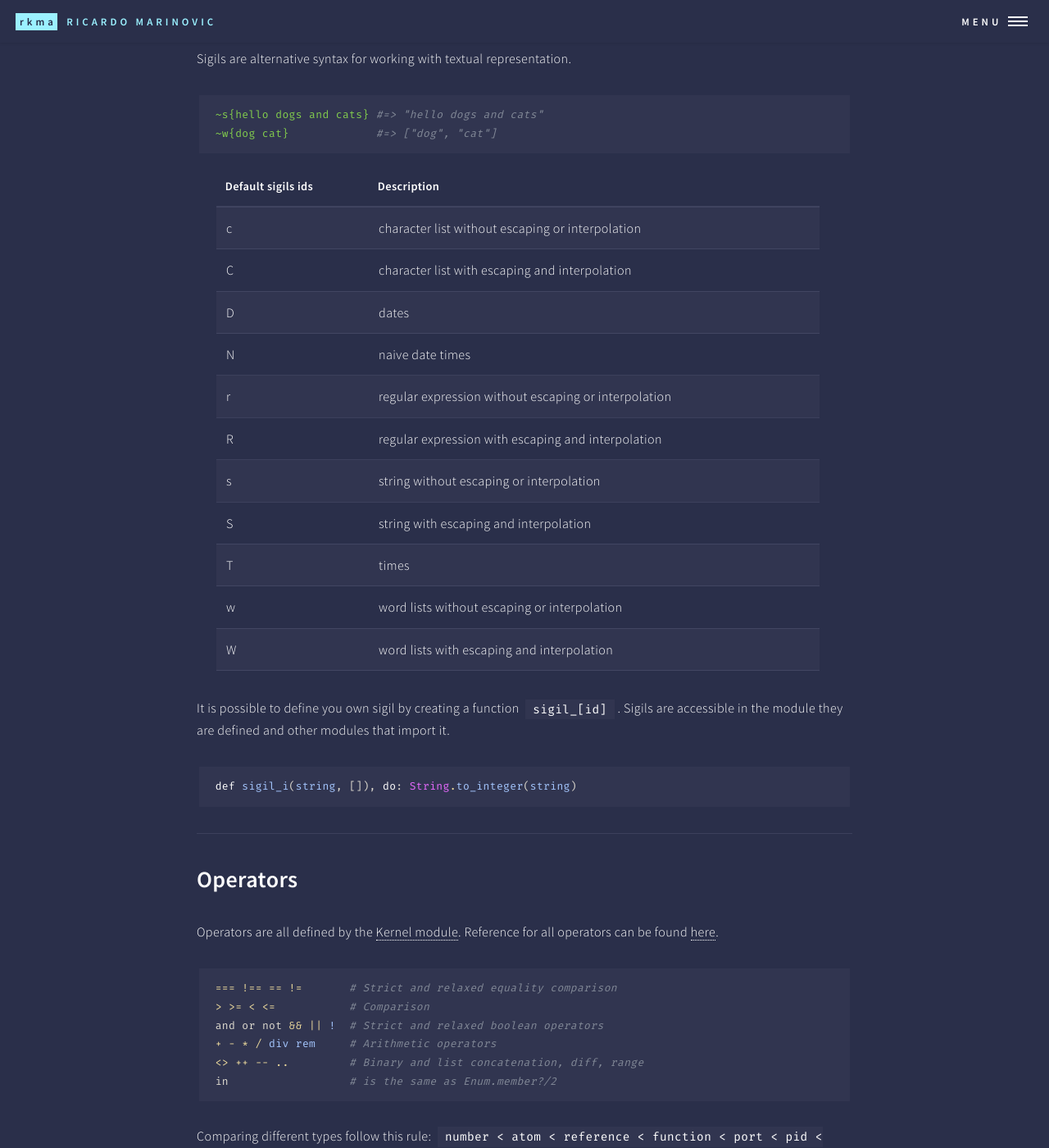
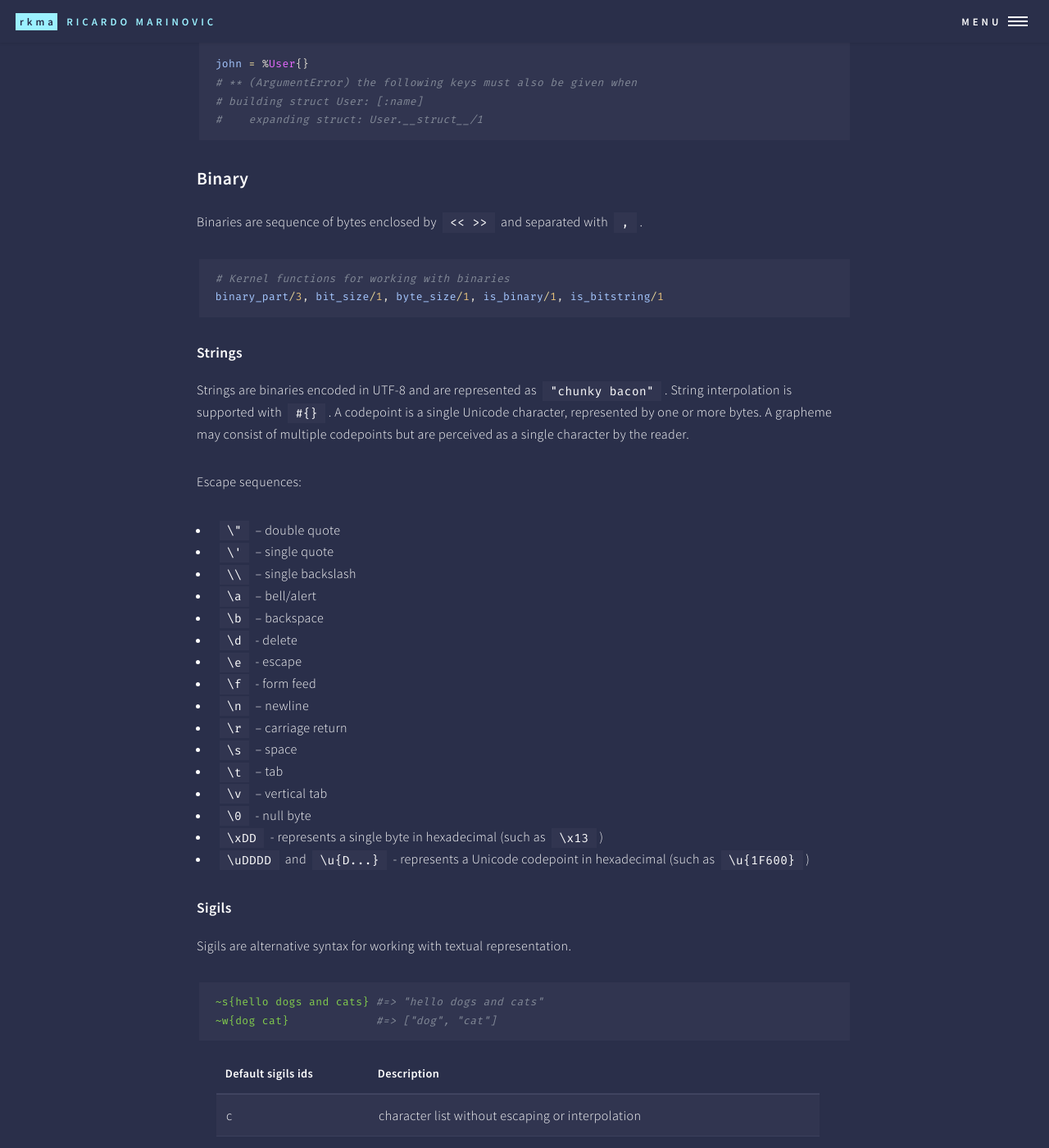
Before and after one commit to ricmarinovic/ricmarinovic.github.io, a Jekyll site: the page built from elixir/_posts/2016-11-15-syntax.md, in a window 1280 px wide and 1400 px high, scrolled down 5199 px. Shown: the whole window at 82% size. Built offline with Jekyll 4.4.1, drawn with Linux system fonts in a browser that asks for light colours; comment, search, counter and statistics services are not loaded; some of the changed text lies outside the part shown.

Commit message:
Edit post: elixir syntax
Added binary

````diff
--- a/elixir/_posts/2016-11-15-syntax.md
+++ b/elixir/_posts/2016-11-15-syntax.md
@@ -54,11 +54,9 @@ A range is two integers separated by two dots like so: `1..5`. Can be increasing
 
 ### Regex
 
-A regular expression can be created with `~r/regex/opts` and are represented internally as a [struct](#struct).
+A regular expression can be created with `~r{regex}opts` and are represented internally as a [struct](#struct).
 
-[Reference for Regex](http://elixir-lang.org/docs/stable/elixir/Regex.html).
-
-[Elixir regular expression editor & tester](http://www.elixre.uk/).
+[Reference for Regex](http://elixir-lang.org/docs/stable/elixir/Regex.html) and [Elixir regular expression editor & tester](http://www.elixre.uk/).
 
 ## Collections
 
@@ -121,11 +119,19 @@ Maps is a key-value store, created using the `%{}` syntax. Map keys don't follow
 map = %{:a => 1, 5 => "work"} #=> %{5 => "work", :a => 1}
 map[:a] #=> 1
 
-user = %{ name: "John", age: 27 }
+user = %{name: "John", age: 27}
+
+# Strict access
 user.age #=> 27
+user.address
+# ** (KeyError) key :address not found in: %{age: 27, name: "John"}
+
+# Dynamic access
+user[:age] #=> 27
+user[:address] #=> nil
 
 # updating values
-older_john = %{ user | age: 28 }
+older_john = %{user | age: 28} #=> %{age: 28, name: "John"}
 ```
 
 * Only one of the same key
@@ -133,8 +139,8 @@ older_john = %{ user | age: 28 }
 * Useful when pattern matching and for many items
 
 ```elixir
-# Kernel macros for working with nested maps
-get_and_update_in/2, put_in/2, update_in/2
+# Kernel functions and macros for working with nested maps
+get_and_update_in/2, get_in/2, put_in/2, update_in/2
 ```
 
 #### Structs
@@ -148,6 +154,14 @@ end
 
 john = %User{} #=> %User{age: 27, name: "John"}
 meg = %User{name: "Megan"} #=> %User{name: "Megan", age: 27}
+
+# Strict access only
+meg.name #=> "Megan"
+
+john[:name]
+# ** (UndefinedFunctionError) function User.fetch/2 is undefined
+# (User does not implement the Access behaviour)
+#              User.fetch(%User{age: 27, name: "John"}, :name)
 ```
 
 Using `@enforce_keys` makes the keys mandatory when creating a new struct.
@@ -166,7 +180,35 @@ john = %User{}
 
 ### Binary
 
-*...*
+Binaries are sequence of bytes enclosed by `<< >>` and separated with `,`.
+
+```elixir
+# Kernel functions for working with binaries
+binary_part/3, bit_size/1, byte_size/1, is_binary/1, is_bitstring/1
+```
+
+#### Strings
+
+Strings are binaries encoded in UTF-8 and are represented as `"chunky bacon"`. String interpolation is supported with `#{}`. A codepoint is a single Unicode character, represented by one or more bytes. A grapheme may consist of multiple codepoints but are perceived as a single character by the reader.
+
+Escape sequences:
+
+* `\"` – double quote
+* `\'` – single quote
+* `\\` – single backslash
+* `\a` – bell/alert
+* `\b` – backspace
+* `\d` - delete
+* `\e` - escape
+* `\f` - form feed
+* `\n` – newline
+* `\r` – carriage return
+* `\s` – space
+* `\t` – tab
+* `\v` – vertical tab
+* `\0` - null byte
+* `\xDD` - represents a single byte in hexadecimal (such as `\x13`)
+* `\uDDDD` and `\u{D...}` - represents a Unicode codepoint in hexadecimal (such as `\u{1F600}`)
 
 #### Sigils
 
@@ -383,6 +425,7 @@ Module attributes are variables defined inside modules (not functions) used to a
 | `@moduledoc` | provides documentation for the current module |
 | `@doc` | provides documentation for the function or macro that follows the attribute |
 | `@behaviour` | used for specifying an OTP or user-defined behaviour |
+| `@derive` | use a protocol in the module |
 | `@before_compile` | provides a hook that will be invoked before the module is compiled |
 | `@enforce_keys` | keys that are mandatory when creating a struct |
 | `@type` | used to define new types |
````
